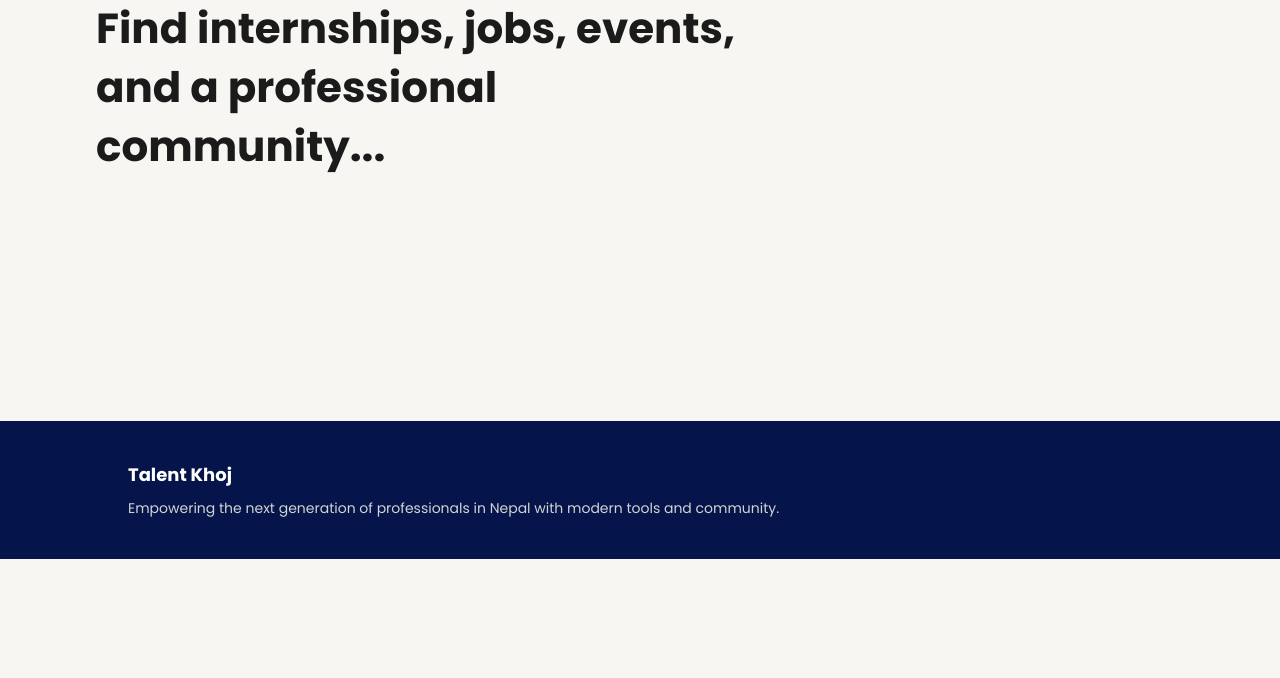
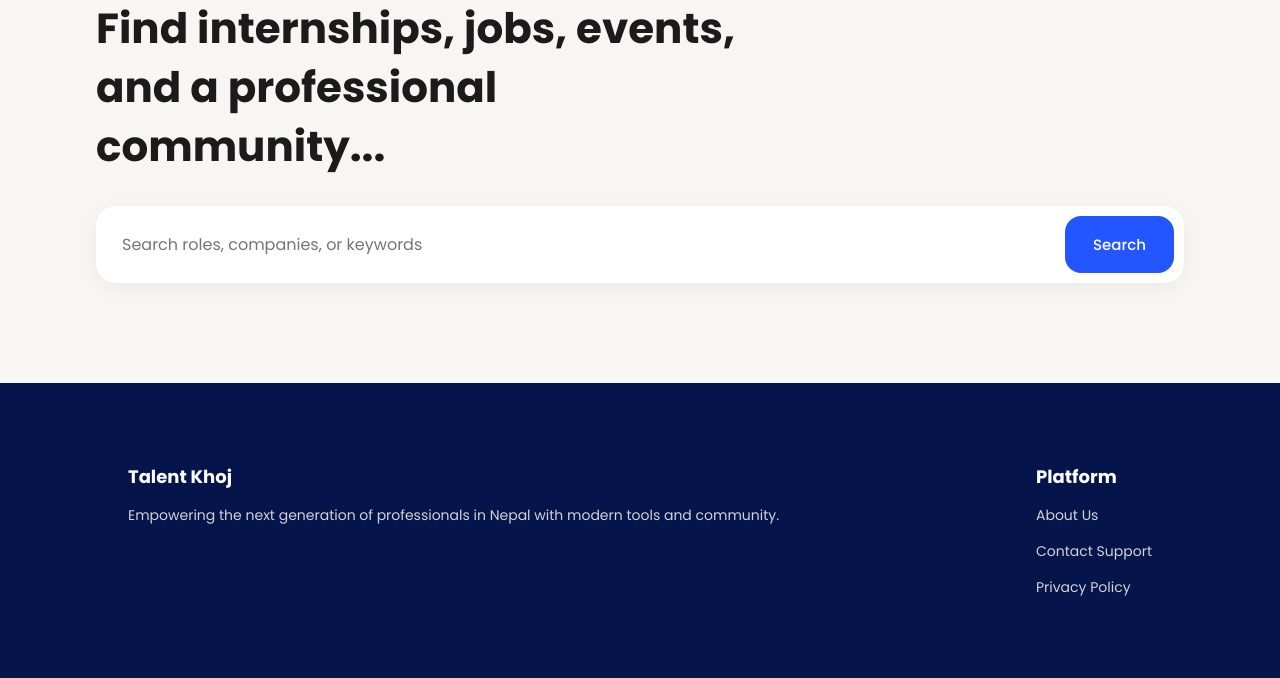
Before and after one commit to tejashexe-spec/Talentkhoj, a Flask app: page / in a window 1280 px wide. Shown: the part 241-919 px from the top of the page. Before the commit the page ends 800 px from the top, so only its background shows below. Run offline with Flask 3, Linux system fonts and the light colour scheme.

Commit message:
fixed the merged frontend

```diff
--- a/my_first_flask/static/css/style.css
+++ b/my_first_flask/static/css/style.css
@@ -382,7 +382,9 @@ main {
 .footer {
     background: #05154b;
     color: white;
-    padding: 40px 10%;
+    padding: 80px 10%;
+    display: flex;
+    justify-content: space-between;
 }
 
 .footer h3 {
@@ -390,8 +392,10 @@ main {
     margin-bottom: 10px;
 }
 
-.footer p {
+.footer p,
+.footer li {
     color: #d3d3d3;
+    margin-top: 15px;
+    list-style: none;
     font-size: 14px;
-    margin-top: 8px;
 }
--- a/my_first_flask/templates/base.html
+++ b/my_first_flask/templates/base.html
@@ -43,6 +43,14 @@
             <h3>Talent Khoj</h3>
             <p>Empowering the next generation of professionals in Nepal with modern tools and community.</p>
         </div>
+        <div>
+            <h3>Platform</h3>
+            <ul>
+                <li>About Us</li>
+                <li>Contact Support</li>
+                <li>Privacy Policy</li>
+            </ul>
+        </div>
     </footer>
 
 </body>
--- a/my_first_flask/templates/home.html
+++ b/my_first_flask/templates/home.html
@@ -12,6 +12,11 @@
             and a professional community...
         </h1>
 
+        <div class="search-box">
+            <input type="text" placeholder="Search roles, companies, or keywords">
+            <button>Search</button>
+        </div>
+
     </div>
 
 </section>
```
